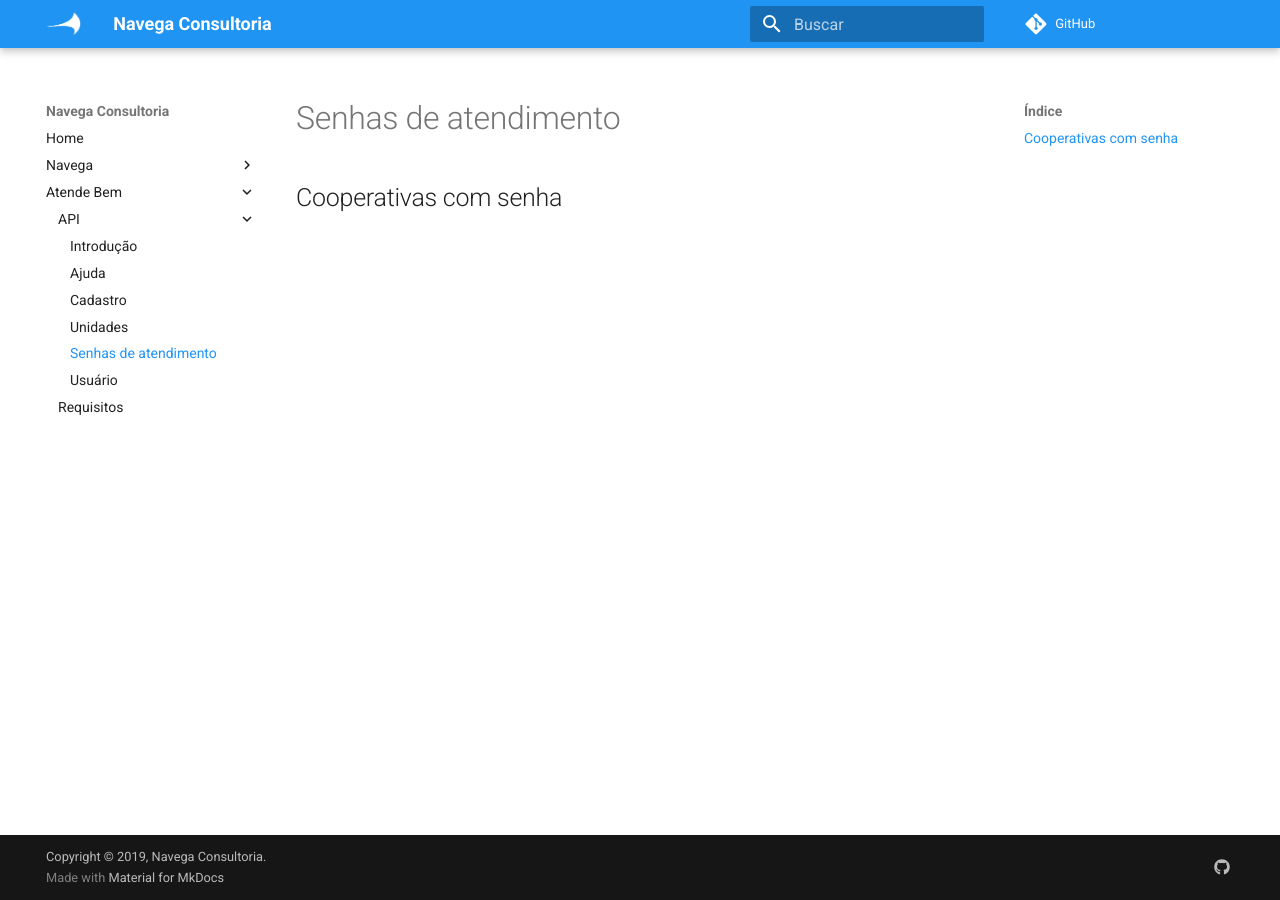
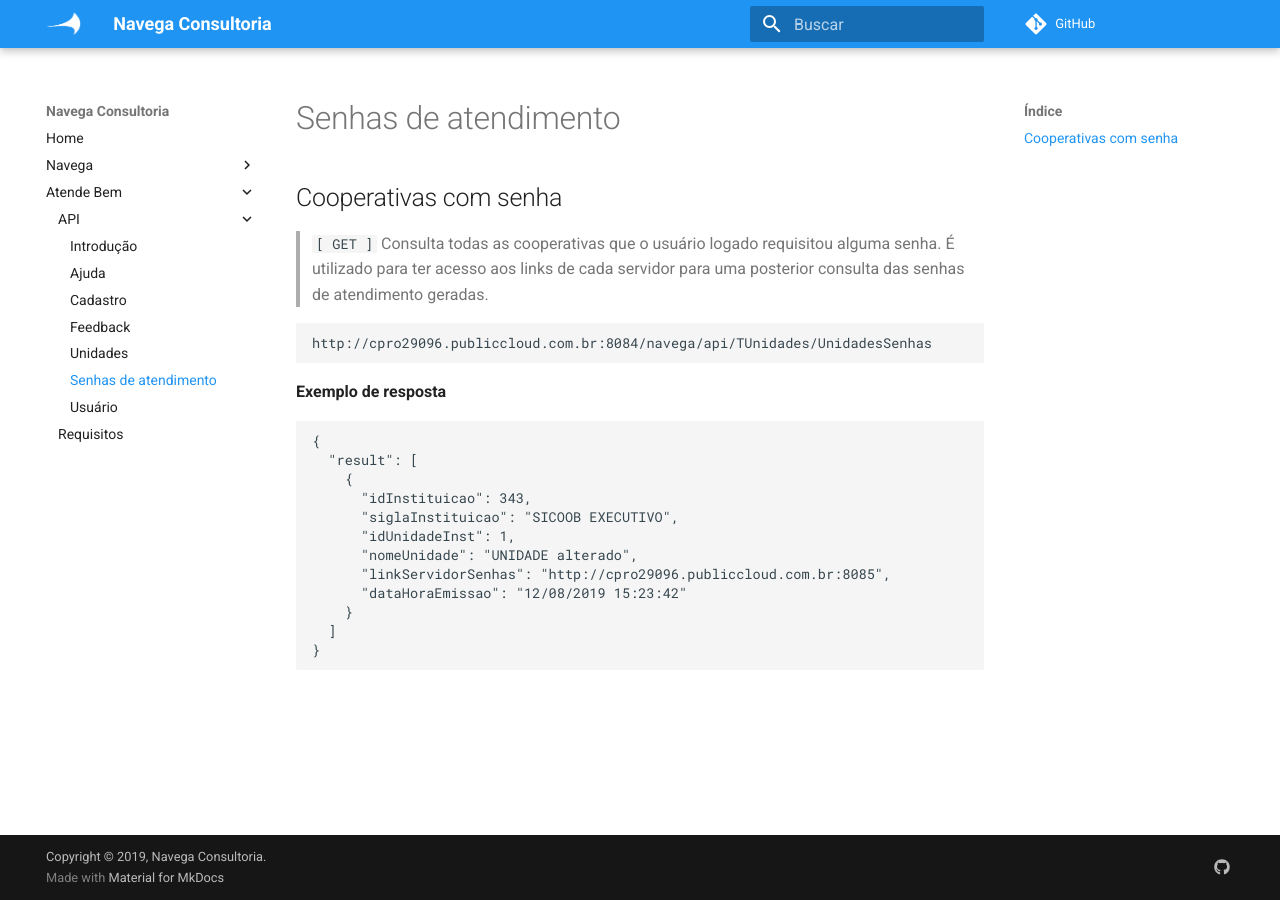
Before and after one commit to NavegaSistemas/Documentacao, an MkDocs documentation site: the page built from docs/Atende_bem/API/senhas_atendimento.md, in a window 1280 px wide. Built offline with MkDocs 1.6.1 and Material for MkDocs 9.7.7, drawn with Linux system fonts in a browser that asks for light colours.

````diff
--- a/docs/Atende_bem/API/senhas_atendimento.md
+++ b/docs/Atende_bem/API/senhas_atendimento.md
@@ -1,3 +1,24 @@
 ## Cooperativas com senha
 
->
+> `[ GET ]`  Consulta todas as cooperativas que o usuário logado requisitou alguma senha. É utilizado para ter acesso aos links de cada servidor para uma posterior consulta das senhas de atendimento geradas.
+
+```
+http://cpro29096.publiccloud.com.br:8084/navega/api/TUnidades/UnidadesSenhas
+```
+
+**Exemplo de resposta**
+
+```
+{
+  "result": [
+    {
+      "idInstituicao": 343,
+      "siglaInstituicao": "SICOOB EXECUTIVO",
+      "idUnidadeInst": 1,
+      "nomeUnidade": "UNIDADE alterado",
+      "linkServidorSenhas": "http://cpro29096.publiccloud.com.br:8085",
+      "dataHoraEmissao": "12/08/2019 15:23:42"
+    }
+  ]
+}
+```
--- a/mkdocs.yml
+++ b/mkdocs.yml
@@ -40,6 +40,7 @@
       - Introdução: Atende_bem/API/introducao.md
       - Ajuda: Atende_bem/API/ajuda.md
       - Cadastro: Atende_bem/API/cadastro.md
+      - Feedback: Atende_bem/API/feedback.md
       - Unidades: Atende_bem/API/unidades.md
       - Senhas de atendimento: Atende_bem/API/senhas_atendimento.md
       - Usuário: Atende_bem/API/usuario.md
````
Also changed, not shown: docs/Atende_bem/API/ajuda.md (+71 -0 lines), docs/Atende_bem/API/feedback.md (added, +40 -0 lines).
